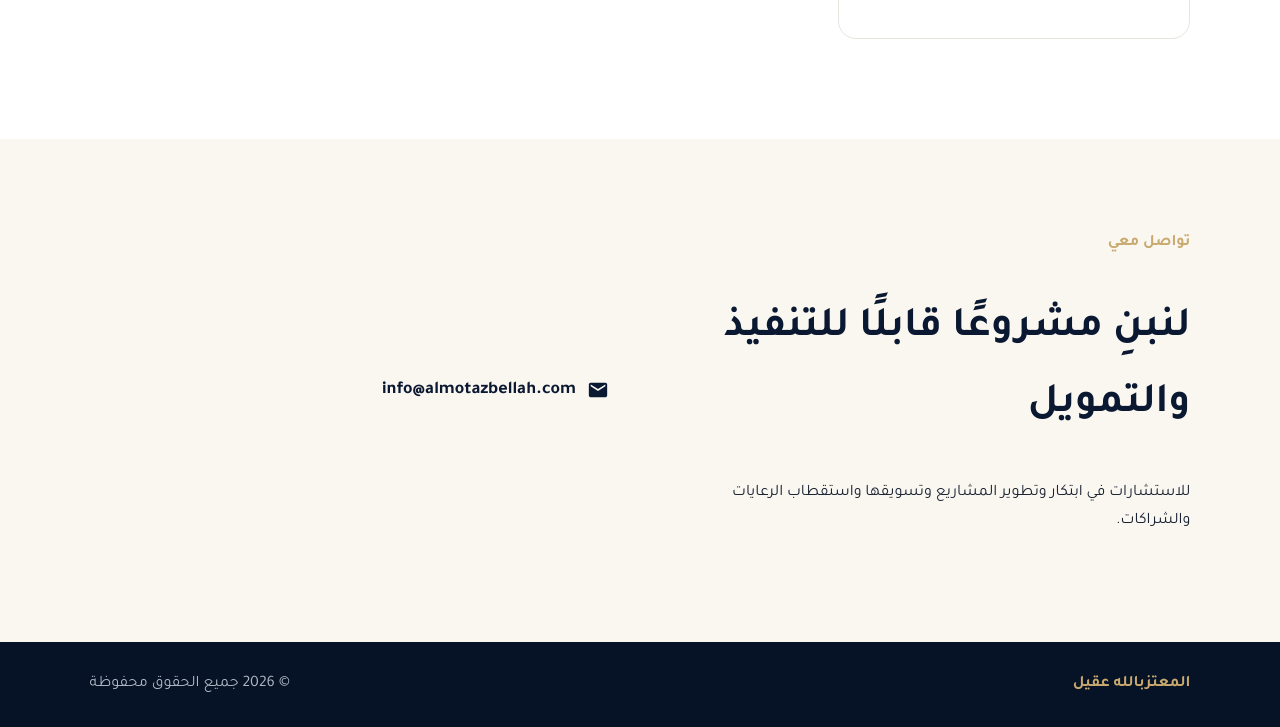
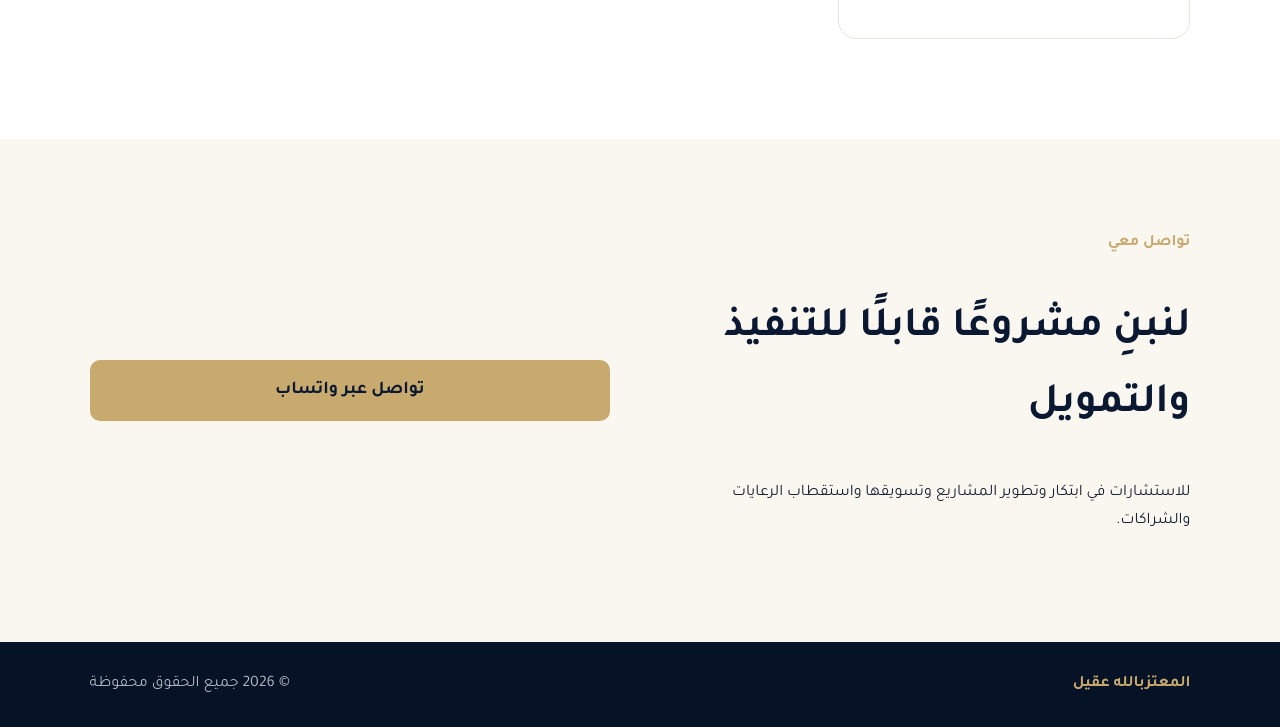
Before and after one commit to athkyaaai-pixel/almotazbellah-website-, a plain HTML site: page index.html in a window 1280 px wide. Shown: the part 4176-4903 px from the top of the page. Drawn offline with Linux system fonts and the light colour scheme.

Commit message:
Use WhatsApp for contact in index.html

```diff
--- a/index.html
+++ b/index.html
@@ -24,6 +24,6 @@
 <section id="services" class="section services"><div class="section-head"><span class="eyebrow dark">خدماتي</span><h2>خدمتان متخصصتان للجمعيات غير الربحية</h2><p>من تطوير الفكرة إلى تقديم المشروع للسوق وبناء فرص التمويل والرعاية والشراكة.</p></div><div class="cards two"><article><i>01</i><h3>ابتكار وتطوير المشاريع</h3><p>تحويل أفكار الجمعية إلى مشاريع ومبادرات قابلة للتنفيذ والتسويق، تسهم في تحقيق استدامتها المالية.</p></article><article><i>02</i><h3>تسويق المشاريع واستقطاب الرعايات</h3><p>تسويق مشاريع الجمعية للشركات ورجال الأعمال لاستقطاب التمويل والرعايات والشراكات.</p></article></div><p class="service-tagline">مشاريع قابلة للتنفيذ • فرص للتمويل • والشراكات</p></section>
 <section class="why"><div class="section-head light"><span class="eyebrow">لماذا العمل معي؟</span><h2>خبرة قيادة. فهم للسوق. تركيز على النتائج.</h2></div><div class="why-grid"><div><b>15+</b><p>خبرة تنفيذية واستشارية لأكثر من 15 عامًا</p></div><div><b>محلي ودولي</b><p>خبرة في قيادة وإدارة شركات محلية ودولية</p></div><div><b>تركيز</b><p>تخصص واضح في تطوير المشاريع وتسويقها واستقطاب الفرص</p></div></div></section>
 <section id="insights" class="section insights"><div class="section-head"><span class="eyebrow dark">الرؤى والحلول</span><h2>معرفة عملية قابلة للتنفيذ</h2></div><div class="articles"><a href="financial-resources-guide.html"><article><span>تنمية الموارد</span><h3>الدليل العملي لتنمية الموارد المالية للجمعيات غير الربحية في المملكة العربية السعودية</h3><p>خطوات عملية لتنويع مصادر الإيرادات وبناء شراكات أكثر استدامة.</p><b>اقرأ المقال ←</b></article></a><a href="article-sponsorship.html"><article><span>الرعايات</span><h3>كيف تبني الجمعية ملف رعاية يقنع الشركات؟</h3><p>من عرض الاحتياج إلى صياغة قيمة واضحة تجذب الشريك المناسب.</p><b>اقرأ المقال ←</b></article></a><a href="article-90-days.html"><article><span>خطة 90 يومًا</span><h3>لو كنت مسؤولًا عن تنمية موارد جمعية لمدة 90 يومًا، ماذا سأفعل؟</h3><p>أولويات عملية للبدء بسرعة وبناء مسار واضح للنمو.</p><b>اقرأ المقال ←</b></article></a></div></section>
-<section id="contact" class="contact"><div><span class="eyebrow">تواصل معي</span><h2>لنبنِ مشروعًا قابلًا للتنفيذ والتمويل</h2><p>للاستشارات في ابتكار وتطوير المشاريع وتسويقها واستقطاب الرعايات والشراكات.</p></div><div class="contact-links"><a class="contact-item" href="mailto:info@almotazbellah.com"><span class="contact-icon" aria-hidden="true"><svg viewBox="0 0 24 24"><path d="M20 4H4a2 2 0 0 0-2 2v12a2 2 0 0 0 2 2h16a2 2 0 0 0 2-2V6a2 2 0 0 0-2-2Zm0 4-8 5-8-5V6l8 5 8-5v2Z"/></svg></span><span>info@almotazbellah.com</span></a></div></section>
+<section id="contact" class="contact"><div><span class="eyebrow">تواصل معي</span><h2>لنبنِ مشروعًا قابلًا للتنفيذ والتمويل</h2><p>للاستشارات في ابتكار وتطوير المشاريع وتسويقها واستقطاب الرعايات والشراكات.</p></div><div class="contact-links"><a class="btn" href="https://wa.me/966551157297">تواصل عبر واتساب</a></div></section>
 </main><footer><b>المعتزبالله عقيل</b><span>© 2026 جميع الحقوق محفوظة</span></footer><script src="script.js"></script>
 </body></html>
```
